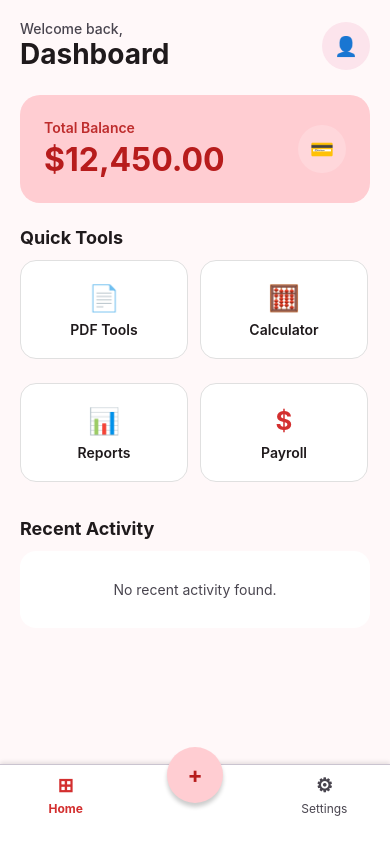
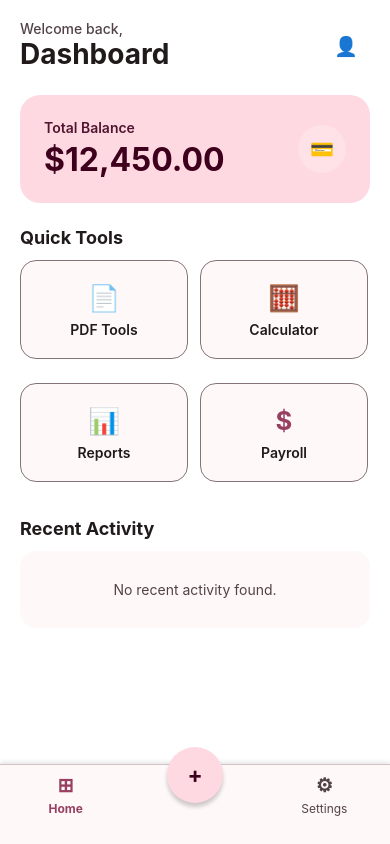
Before and after one commit to BajWarring/Sage_Tools, a React Native app: screen / in a window 390 px wide. Built offline with nearby package versions, Linux system fonts and the light colour scheme.

Commit message:
Update themes.ts

```diff
--- a/src/theme/themes.ts
+++ b/src/theme/themes.ts
@@ -1,41 +1,50 @@
 export const themes = {
   sakura: {
-    primary: '#D32F2F',
-    onPrimary: '#FFFFFF',
-    primaryContainer: '#FFCDD2',
-    onPrimaryContainer: '#B71C1C',
-    background: '#FFF8F9',
-    surface: '#FFFFFF',
-    surfaceVariant: '#FCE4EC',
-    onSurface: '#1F1A1C',
-    onSurfaceVariant: '#49454F',
-    outline: '#E0E0E0',
-    outlineVariant: '#CAC4D0',
+    primary: '#984061', onPrimary: '#ffffff', primaryContainer: '#ffd9e2', onPrimaryContainer: '#3e001d',
+    secondary: '#74565f', secondaryContainer: '#ffd9e2', onSecondaryContainer: '#2b151c',
+    surface: '#fff8f8', surfaceContainer: '#fceaea', surfaceContainerHigh: '#fff0f3',
+    onSurface: '#201a1b', onSurfaceVariant: '#514347', outline: '#837377', outlineVariant: '#d5c2c6'
+  },
+  lavender: {
+    primary: '#6750a4', onPrimary: '#ffffff', primaryContainer: '#eaddff', onPrimaryContainer: '#21005d',
+    secondary: '#625b71', secondaryContainer: '#e8def8', onSecondaryContainer: '#1d192b',
+    surface: '#fff7fe', surfaceContainer: '#f3eefc', surfaceContainerHigh: '#f7f2fa',
+    onSurface: '#1c1b1f', onSurfaceVariant: '#49454f', outline: '#79747e', outlineVariant: '#cac4d0'
   },
   mint: {
-    primary: '#00695C',
-    onPrimary: '#FFFFFF',
-    primaryContainer: '#B2DFDB',
-    onPrimaryContainer: '#004D40',
-    background: '#F2FBF9',
-    surface: '#FFFFFF',
-    surfaceVariant: '#E0F2F1',
-    onSurface: '#00201A',
-    onSurfaceVariant: '#404943',
-    outline: '#CCEBE8',
-    outlineVariant: '#BDBDBD',
+    primary: '#006c4c', onPrimary: '#ffffff', primaryContainer: '#89f8c7', onPrimaryContainer: '#002114',
+    secondary: '#4c6358', secondaryContainer: '#cee9da', onSecondaryContainer: '#092016',
+    surface: '#fbfdf9', surfaceContainer: '#edf5ef', surfaceContainerHigh: '#e7f0eb',
+    onSurface: '#191c1a', onSurfaceVariant: '#404944', outline: '#707974', outlineVariant: '#bfc9c2'
   },
   ocean: {
-    primary: '#1565C0',
-    onPrimary: '#FFFFFF',
-    primaryContainer: '#BBDEFB',
-    onPrimaryContainer: '#0D47A1',
-    background: '#F4F8FC',
-    surface: '#FFFFFF',
-    surfaceVariant: '#E3F2FD',
-    onSurface: '#0D1B2A',
-    onSurfaceVariant: '#41484D',
-    outline: '#D1E4F6',
-    outlineVariant: '#C2C7CF',
+    primary: '#006492', onPrimary: '#ffffff', primaryContainer: '#cae6ff', onPrimaryContainer: '#001e30',
+    secondary: '#50606e', secondaryContainer: '#d3e4f5', onSecondaryContainer: '#0c1d29',
+    surface: '#f8fdff', surfaceContainer: '#eaf2f8', surfaceContainerHigh: '#e4eff5',
+    onSurface: '#191c1e', onSurfaceVariant: '#42474e', outline: '#72777f', outlineVariant: '#c2c7cf'
+  },
+  lemon: {
+    primary: '#685e0e', onPrimary: '#ffffff', primaryContainer: '#f1e386', onPrimaryContainer: '#1f1b00',
+    secondary: '#645f41', secondaryContainer: '#ebe3be', onSecondaryContainer: '#1f1c05',
+    surface: '#fffbf3', surfaceContainer: '#f5f0e4', surfaceContainerHigh: '#efeadd',
+    onSurface: '#1d1c16', onSurfaceVariant: '#49473a', outline: '#7a7768', outlineVariant: '#cbc6b5'
+  },
+  tangerine: {
+    primary: '#8c4f00', onPrimary: '#ffffff', primaryContainer: '#ffdcbe', onPrimaryContainer: '#2d1600',
+    secondary: '#745845', secondaryContainer: '#ffdcc0', onSecondaryContainer: '#2b1708',
+    surface: '#fff8f5', surfaceContainer: '#ffede6', surfaceContainerHigh: '#fae7de',
+    onSurface: '#211a15', onSurfaceVariant: '#51443a', outline: '#837469', outlineVariant: '#d6c3b5'
+  },
+  royal: {
+    primary: '#4355b9', onPrimary: '#ffffff', primaryContainer: '#deellf', onPrimaryContainer: '#00105c',
+    secondary: '#5a5d72', secondaryContainer: '#dfe1f9', onSecondaryContainer: '#171a2c',
+    surface: '#fefbff', surfaceContainer: '#f1eff4', surfaceContainerHigh: '#ebeef3',
+    onSurface: '#1b1b1f', onSurfaceVariant: '#46464f', outline: '#777680', outlineVariant: '#c7c5d0'
+  },
+  oled: {
+    primary: '#bfc2ff', onPrimary: '#15216f', primaryContainer: '#2d3a87', onPrimaryContainer: '#e0e0ff',
+    secondary: '#c4c5dd', secondaryContainer: '#434659', onSecondaryContainer: '#e1e1f9',
+    surface: '#000000', surfaceContainer: '#121212', surfaceContainerHigh: '#1e1e1e',
+    onSurface: '#e4e1e6', onSurfaceVariant: '#c7c5d0', outline: '#91909a', outlineVariant: '#46464f'
   }
 };
```
